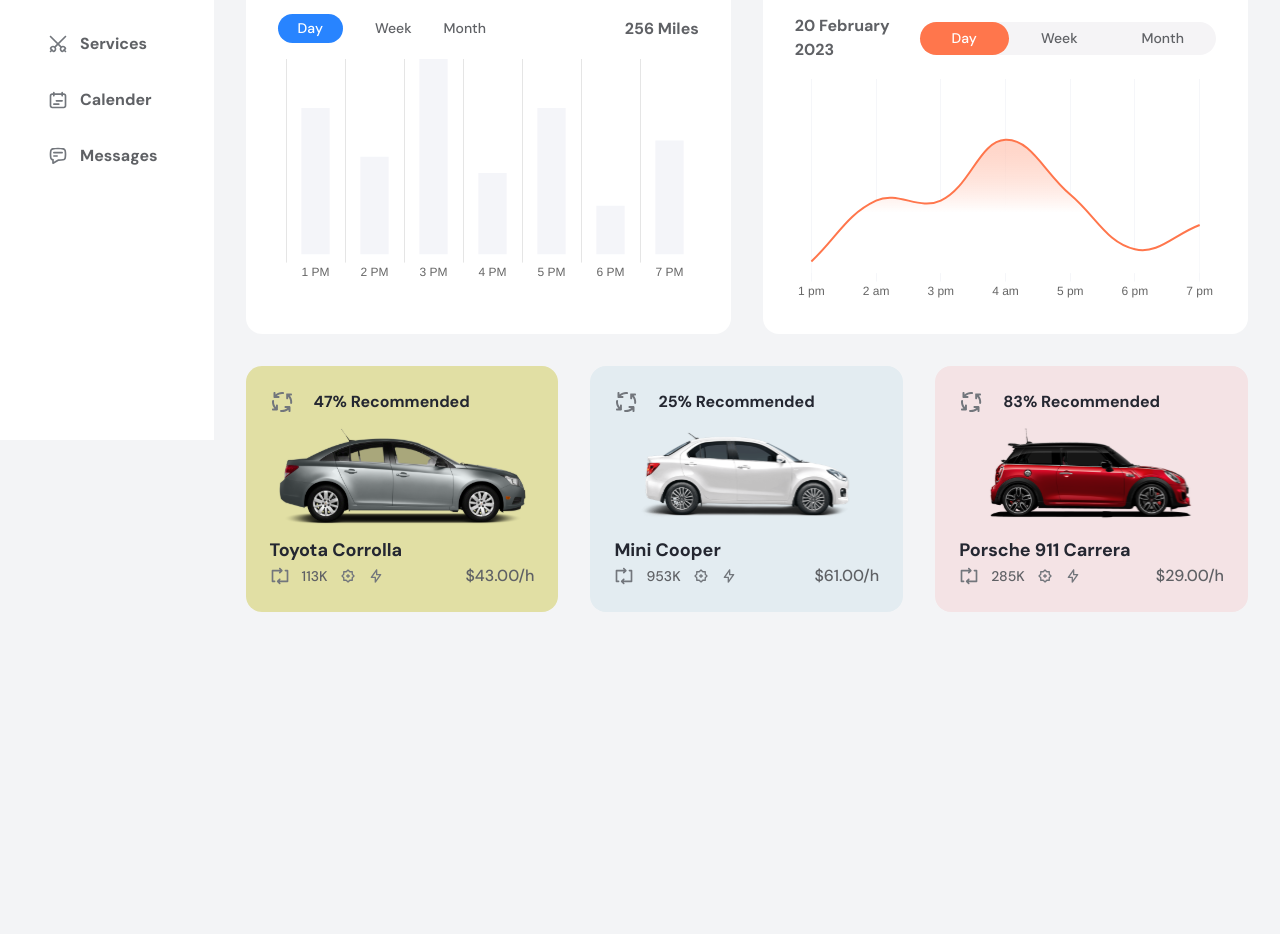
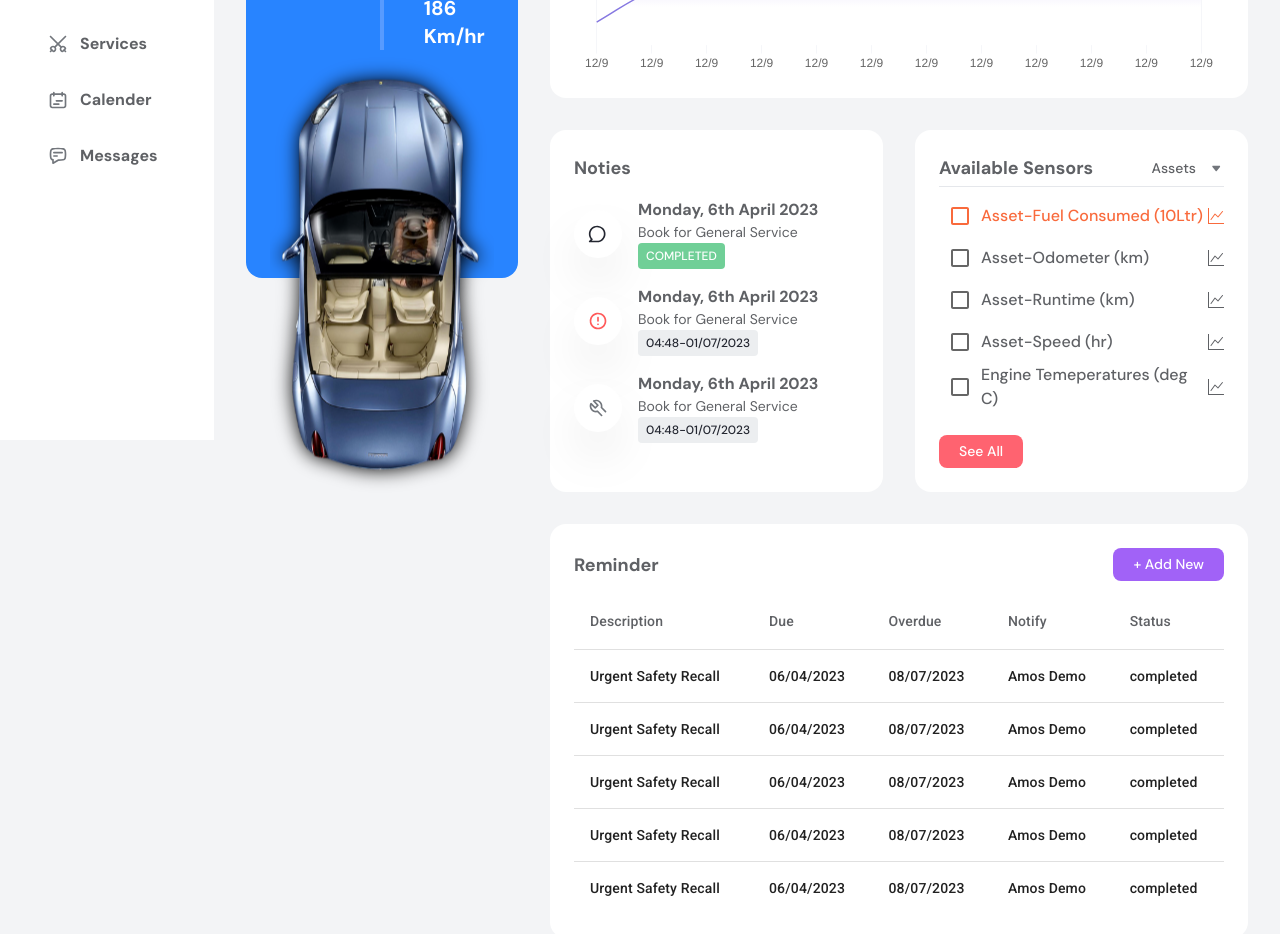
Before and after one commit to amoskyalo/Car-DashBoard-UI, a React (Create React App) app: page / in a window 1280 px wide. Shown: the part 360-1294 px from the top of the page. Before the commit the page ends 1004 px from the top, so only its background shows below. Built offline with nearby package versions, Linux system fonts and the light colour scheme.

Commit message:
Assets: finalised assests page

```diff
--- a/src/App.js
+++ b/src/App.js
@@ -8,7 +8,7 @@ function App() {
       <SideNav />
       <div className="flex-1">
         <Nav />
-        <Dashboard />
+        <Assets />
       </div>
     </div>
   );
--- a/src/Components/Cards/AvailableSensors.jsx
+++ b/src/Components/Cards/AvailableSensors.jsx
@@ -23,10 +23,12 @@ const AvailableSensors = () => {
           "Engine Temeperatures (deg C)",
         ].map((el, i) => (
           <div
-            className={`flex flex-row items-center justify-between font-[500]`}
+            className={`flex flex-row items-center justify-between font-[500] ${
+              i === 0 ? `text-primaryRed` : ``
+            }`}
           >
             <div className="flex flex-row items-center">
-              <Checkbox  />
+              <Checkbox className={`${i === 0 ? `!text-primaryRed` : ``}`} />
               <h2 className="ont-semibold">
                 {i !== 4 ? "Asset-" : ""}
                 {el}
@@ -37,7 +39,7 @@ const AvailableSensors = () => {
         ))}
       </div>
 
-      <DeaultButton title="See All" color="#FF6370"/>
+      <DeaultButton title="See All" color="#FF6370" />
     </div>
   );
 };
--- a/src/Components/Cards/Reminders.jsx
+++ b/src/Components/Cards/Reminders.jsx
@@ -1,14 +1,15 @@
 import React from "react";
 import DeaultButton from "../Buttons/Deault";
+import ReminderTable from "../Tables/RemindersTable";
 
 const Reminders = () => {
   return (
-    <div className="bg-white p-6 rounded-2xl w-full">
+    <div className="bg-white p-6 rounded-2xl w-full space-y-3">
       <div className="flex flex-row items-center justify-between">
         <h2 className="font-semibold text-lg">Reminder</h2>
         <DeaultButton title="+ Add New" color="#A162F7" />
       </div>
-
+      <ReminderTable />
     </div>
   );
 };
--- /dev/null
+++ b/src/Components/Tables/RemindersTable.jsx
@@ -0,0 +1,95 @@
+import Table from "@mui/material/Table";
+import TableBody from "@mui/material/TableBody";
+import TableCell from "@mui/material/TableCell";
+import TableContainer from "@mui/material/TableContainer";
+import TableHead from "@mui/material/TableHead";
+import TableRow from "@mui/material/TableRow";
+import Paper from "@mui/material/Paper";
+
+function createData(description, due, overdue, notify, status) {
+  return { description, due, overdue, notify, status };
+}
+
+const rows = [
+  createData(
+    "Urgent Safety Recall",
+    "06/04/2023",
+    "08/07/2023",
+    "Amos Demo",
+    "completed"
+  ),
+  createData(
+    "Urgent Safety Recall",
+    "06/04/2023",
+    "08/07/2023",
+    "Amos Demo",
+    "completed"
+  ),
+  createData(
+    "Urgent Safety Recall",
+    "06/04/2023",
+    "08/07/2023",
+    "Amos Demo",
+    "completed"
+  ),
+  createData(
+    "Urgent Safety Recall",
+    "06/04/2023",
+    "08/07/2023",
+    "Amos Demo",
+    "completed"
+  ),
+  createData(
+    "Urgent Safety Recall",
+    "06/04/2023",
+    "08/07/2023",
+    "Amos Demo",
+    "completed"
+  ),
+];
+
+const ReminderTable = () => {
+  return (
+    <TableContainer component={Paper} className="!border-none !shadow-none">
+      <Table sx={{ minWidth: 650 }} aria-label="simple table">
+        <TableHead>
+          <TableRow>
+            <TableCell align="left" className="!text-primaryGray">
+              Description
+            </TableCell>
+            <TableCell align="left" className="!text-primaryGray">
+              Due
+            </TableCell>
+            <TableCell align="left" className="!text-primaryGray">
+              Overdue
+            </TableCell>
+            <TableCell align="left" className="!text-primaryGray">
+              Notify
+            </TableCell>
+            <TableCell align="left" className="!text-primaryGray">
+              Status
+            </TableCell>
+          </TableRow>
+        </TableHead>
+        <TableBody>
+          {rows.map((row) => (
+            <TableRow
+              key={row.description}
+              sx={{ "&:last-child td, &:last-child th": { border: 0 } }}
+            >
+              <TableCell component="th" scope="row">
+                {row.description}
+              </TableCell>
+              <TableCell align="left">{row.due}</TableCell>
+              <TableCell align="left">{row.overdue}</TableCell>
+              <TableCell align="left">{row.notify}</TableCell>
+              <TableCell align="left">{row.status}</TableCell>
+            </TableRow>
+          ))}
+        </TableBody>
+      </Table>
+    </TableContainer>
+  );
+};
+
+export default ReminderTable;
```
